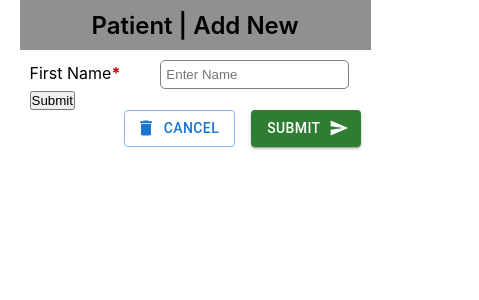
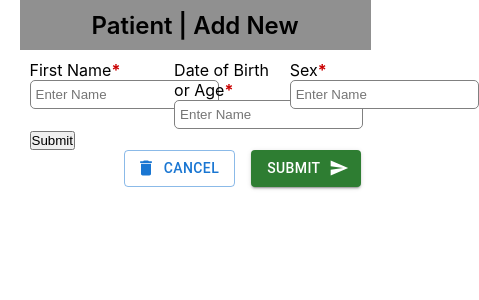
Before and after one commit to Shahrear-ahamed/add-new-patient, a React (Create React App) app: page / in a window 390 px wide. Shown: the top 300 px of the page, 479 px wide, since content can reach past the window. Built offline with nearby package versions, Linux system fonts and the light colour scheme.

Commit message:
making responsive

```diff
--- a/src/Components/PatientInfo.tsx
+++ b/src/Components/PatientInfo.tsx
@@ -2,7 +2,9 @@ import React from 'react';
 import {Field, Form, Formik} from 'formik';
 import DeleteIcon from '@mui/icons-material/Delete';
 import SendIcon from '@mui/icons-material/Send';
-import {Button,Stack} from "@mui/material";
+import { Button, Stack} from "@mui/material";
+import Box from '@mui/material/Box';
+import Grid from '@mui/material/Grid';
 import * as Yup from  "yup";
 
 
@@ -20,6 +22,7 @@ const PatientInfo = () => {
 
     return (
         <section className="details-div">
+
             <Formik
                 initialValues={initialValues}
                 validationSchema={ValidationSchema}
@@ -29,8 +32,23 @@ const PatientInfo = () => {
                 }}
             >
                 <Form>
-                    <label htmlFor="name" className="important-field">First Name</label>
-                    <Field id="name" name="name" placeholder="Enter Name" />
+                    <Box sx={{ flexGrow: 1 }}>
+                        <Grid container spacing={2}>
+                            <Grid item xs={5}>
+                                <label htmlFor="name" className="important-field">First Name</label>
+                                <Field id="name" name="name" placeholder="Enter Name" />
+                            </Grid>
+
+                            <Grid item xs={4}>
+                                    <label htmlFor="name" className="important-field">Date of Birth or Age</label>
+                                    <Field id="name" name="name" placeholder="Enter Name" />
+                            </Grid>
+                            <Grid item xs={3}>
+                                    <label htmlFor="name" className="important-field">Sex</label>
+                                    <Field id="name" name="name" placeholder="Enter Name" />
+                            </Grid>
+                        </Grid>
+                    </Box>
                     <button type="submit">Submit</button>
                     <div className="buttons-div">
                         <Stack direction="row" spacing={2}>
--- a/src/global.css
+++ b/src/global.css
@@ -26,6 +26,10 @@
     color: #ca0000;
     font-weight: bold;
 }
+label{
+    width: 110px;
+    display: inline-block;
+}
 input{
     padding: 6px 5px;
     border-radius: 5px;
```
